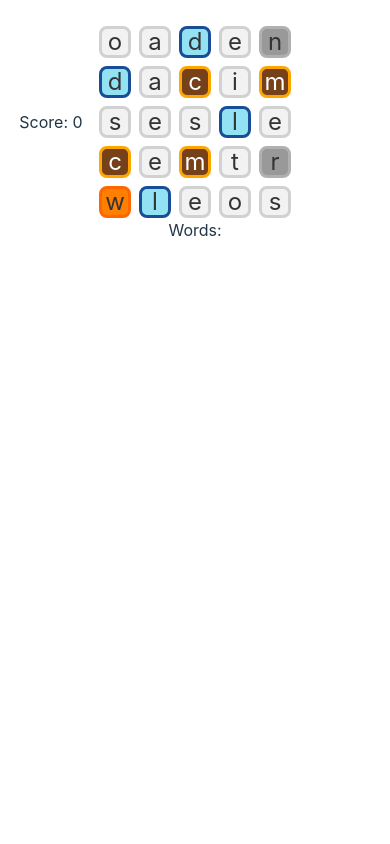
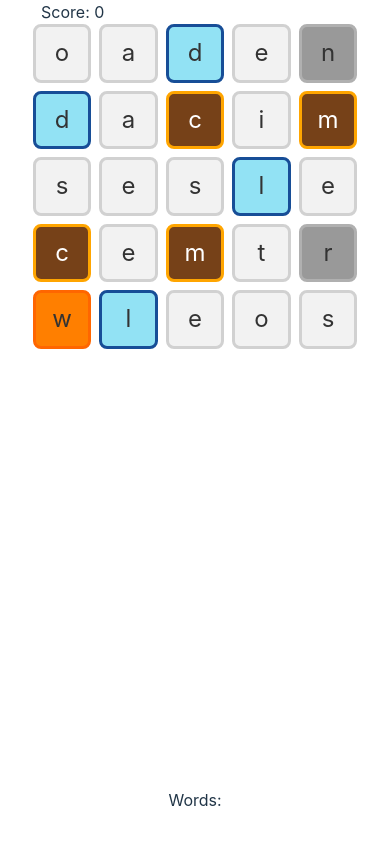
Before and after one commit to thinkle/boggle-fall, a Svelte app in the folder boggle-fall/: page / in a window 390 px wide. Built offline with nearby package versions, Linux system fonts and the light colour scheme.

Commit message:
Some beginning mobile stuff

```diff
--- a/boggle-fall/src/App.svelte
+++ b/boggle-fall/src/App.svelte
@@ -181,7 +181,7 @@
 
     </div>
   </div>
-  <div style="height:600px">
+  <div style="max-height:600px">
     Words:
     <ol>
       {#each $words as word, n}
@@ -208,12 +208,14 @@
   .total-box {
     width: 80px;
   }
+  @media screen and (width > 1000px) {
   .center {
     display: flex;
     justify-content: center;
     gap: 8px;
     align-items: center;
   }
+
   .wrap {
     width: 100vw;
     height: 100vh;
@@ -225,6 +227,7 @@
     place-content: center;
 
   }
+}
   .target {
     width: 16px;
     height: 16px;
@@ -266,4 +269,23 @@
     width: 18px;
     height: 18px;
   }
+
+  @media screen and (width < 800px) {
+    :root {
+      --block-width : 15vw;
+      --block-height: 15vw;
+    }
+    .wrap {
+      width: 100vw;
+      height: 100vh;
+      position: fixed;
+      overflow: hidden;
+      top: 0;
+      left: 0;
+      display: flex;
+      flex-direction: column;
+      justify-content: space-between;
+      align-items: center;
+    }
+  }
 </style>
```
